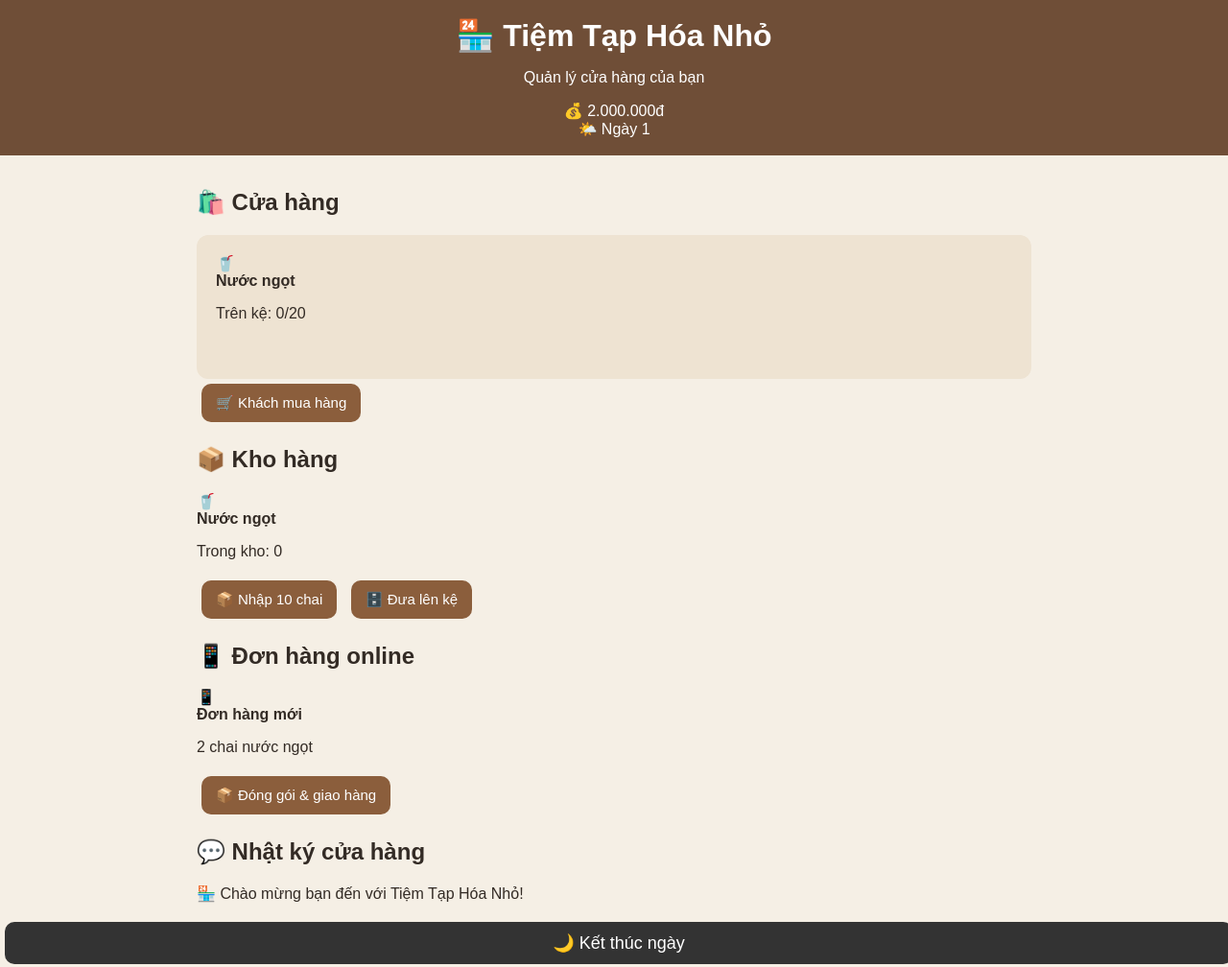
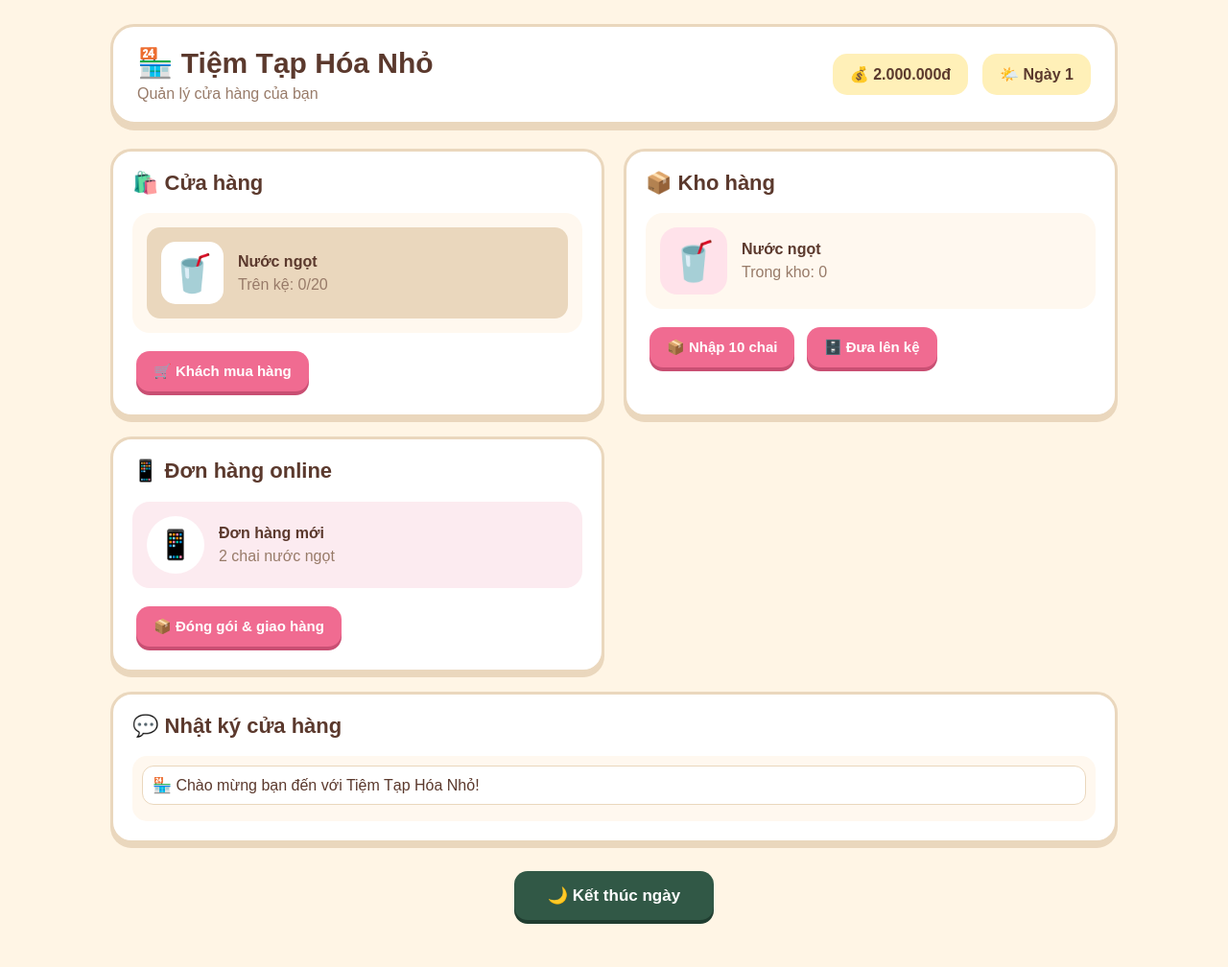
Before and after one commit to vuphannhunguyet-web/tiem-tap-hoa, a plain HTML site: page index.html in a window 1280 px wide. Shown: the whole page at 96% size. Drawn offline with Linux system fonts and the light colour scheme.

Commit message:
Update style.css

```diff
--- a/style.css
+++ b/style.css
@@ -5,123 +5,299 @@
 body {
     margin: 0;
     font-family: Arial, sans-serif;
-    background: #f5efe5;
-    color: #332b25;
+    background: #fff5e5;
+    color: #5b392d;
 }
 
+.game {
+    max-width: 1100px;
+    margin: auto;
+    padding: 25px;
+}
+
+/* ===== HEADER ===== */
+
 header {
-    background: #6f4e37;
-    color: white;
-    padding: 18px;
-    text-align: center;
+    background: #ffffff;
+    border: 3px solid #ead7bd;
+    border-radius: 25px;
+    padding: 20px 25px;
+
+    display: flex;
+    justify-content: space-between;
+    align-items: center;
+
+    box-shadow: 0 6px 0 #ead7bd;
 }
 
 header h1 {
-    margin: 0 0 10px;
+    margin: 0;
+    font-size: 30px;
+    color: #5b392d;
 }
 
-.money {
-    font-size: 20px;
+header p {
+    margin: 6px 0 0;
+    color: #987b69;
+}
+
+.status {
+    display: flex;
+    gap: 15px;
+}
+
+.status div {
+    background: #fff0b8;
+    border-radius: 15px;
+    padding: 12px 18px;
     font-weight: bold;
 }
 
+
+/* ===== MAIN ===== */
+
 main {
-    max-width: 900px;
-    margin: auto;
-    padding: 15px;
+    margin-top: 25px;
+
+    display: grid;
+    grid-template-columns: 1fr 1fr;
+    gap: 20px;
 }
 
-.top-info {
-    display: grid;
-    grid-template-columns: repeat(3, 1fr);
-    gap: 10px;
+section {
+    background: white;
+    border: 3px solid #ead7bd;
+    border-radius: 22px;
+    padding: 20px;
+
+    box-shadow: 0 5px 0 #ead7bd;
+}
+
+section h2 {
+    margin-top: 0;
+    font-size: 22px;
+}
+
+
+/* ===== STORE ===== */
+
+.store {
+    min-height: 280px;
+}
+
+.shelf-box {
+    background: #fff8ef;
+    border-radius: 18px;
+    padding: 15px;
     margin-bottom: 15px;
 }
 
-.top-info > div {
-    background: white;
+.shelf {
+    background: #ead7bd;
+    border-radius: 14px;
     padding: 15px;
-    border-radius: 12px;
-    text-align: center;
-}
 
-.shop,
-.panel {
-    background: white;
-    padding: 18px;
-    margin-bottom: 15px;
-    border-radius: 15px;
-}
-
-.shelf-container {
-    display: grid;
-    grid-template-columns: 1fr 1fr;
+    display: flex;
+    align-items: center;
     gap: 15px;
 }
 
-.shelf,
-.cashier {
-    background: #eee3d2;
-    padding: 20px;
-    border-radius: 12px;
-    min-height: 150px;
+.product {
+    width: 65px;
+    height: 65px;
+
+    background: #ffffff;
+    border-radius: 15px;
+
+    display: flex;
+    justify-content: center;
+    align-items: center;
+
+    font-size: 38px;
 }
+
+.shelf p,
+.warehouse-item p {
+    margin: 6px 0 0;
+    color: #987b69;
+}
+
+
+/* ===== WAREHOUSE ===== */
+
+.warehouse-item {
+    background: #fff8ef;
+    border-radius: 18px;
+    padding: 15px;
+
+    display: flex;
+    align-items: center;
+    gap: 15px;
+
+    margin-bottom: 15px;
+}
+
+.big-icon {
+    width: 70px;
+    height: 70px;
+
+    background: #ffe2ea;
+    border-radius: 18px;
+
+    display: flex;
+    align-items: center;
+    justify-content: center;
+
+    font-size: 40px;
+}
+
+
+/* ===== ONLINE ORDER ===== */
+
+.online {
+    min-height: 230px;
+}
+
+.order {
+    background: #fcebf0;
+    border-radius: 18px;
+    padding: 15px;
+
+    display: flex;
+    align-items: center;
+    gap: 15px;
+
+    margin-bottom: 15px;
+}
+
+.customer-avatar {
+    width: 60px;
+    height: 60px;
+
+    background: #ffffff;
+    border-radius: 50%;
+
+    display: flex;
+    justify-content: center;
+    align-items: center;
+
+    font-size: 30px;
+}
+
+.order p {
+    margin: 6px 0 0;
+    color: #987b69;
+}
+
+
+/* ===== BUTTON ===== */
 
 button {
     border: none;
-    border-radius: 10px;
-    padding: 11px 15px;
-    margin: 5px;
-    background: #8b5e3c;
+    border-radius: 14px;
+
+    padding: 12px 18px;
+    margin: 4px;
+
+    background: #f06b91;
     color: white;
+
     font-size: 15px;
+    font-weight: bold;
+
     cursor: pointer;
+
+    box-shadow: 0 4px 0 #c94f73;
+
+    transition: 0.15s;
 }
 
 button:hover {
-    opacity: 0.85;
+    transform: translateY(-2px);
 }
 
-.big-button {
-    width: 100%;
-    font-size: 18px;
-    padding: 16px;
+button:active {
+    transform: translateY(2px);
+    box-shadow: 0 2px 0 #c94f73;
+}
+
+
+/* ===== LOG ===== */
+
+.log-box {
+    grid-column: 1 / 3;
+}
+
+#log {
+    max-height: 220px;
+    overflow-y: auto;
+
+    background: #fff8ef;
+    border-radius: 15px;
+
+    padding: 10px;
+}
+
+#log div {
+    background: white;
+    border-radius: 12px;
+
+    padding: 10px;
+    margin-bottom: 7px;
+
+    border: 1px solid #ead7bd;
+}
+
+
+/* ===== FOOTER ===== */
+
+footer {
+    text-align: center;
+    margin-top: 25px;
 }
 
 .end-day {
-    width: 100%;
-    background: #333;
-    font-size: 18px;
+    background: #315846;
+    box-shadow: 0 4px 0 #203d30;
+
+    padding: 15px 35px;
+    font-size: 17px;
 }
 
-.product {
-    display: flex;
-    align-items: center;
-    justify-content: space-between;
-    gap: 10px;
-    flex-wrap: wrap;
+.end-day:active {
+    box-shadow: 0 2px 0 #203d30;
 }
 
-#message,
-#online-order {
-    background: #f5efe5;
-    padding: 12px;
-    border-radius: 10px;
-}
 
-@media (max-width: 600px) {
+/* ===== MOBILE ===== */
 
-    .top-info {
+@media (max-width: 700px) {
+
+    .game {
+        padding: 12px;
+    }
+
+    header {
+        flex-direction: column;
+        align-items: stretch;
+        gap: 15px;
+    }
+
+    .status {
+        flex-direction: column;
+        gap: 8px;
+    }
+
+    main {
         grid-template-columns: 1fr;
     }
 
-    .shelf-container {
-        grid-template-columns: 1fr;
+    .log-box {
+        grid-column: auto;
     }
 
-    .product {
-        flex-direction: column;
-        align-items: stretch;
+    header h1 {
+        font-size: 24px;
     }
 
     button {
```
